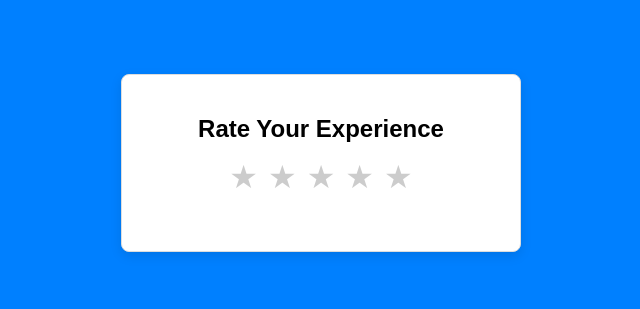
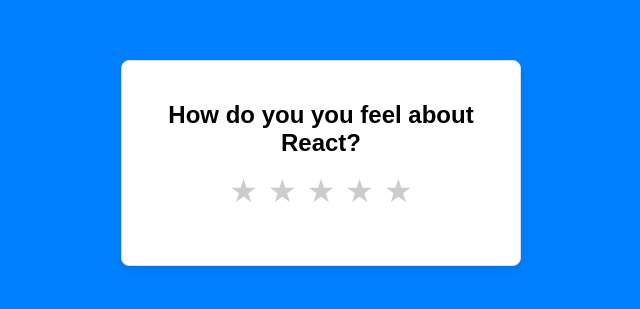
Before and after one commit to marcmoxey/ModernReact, a React (Vite) app in the folder ModernReact/Recact Fundamentals/Vite Dev Server and Buiid Tool/rating-ui/: page / in a window 1280 px wide. Shown: the part 237-546 px from the top of the page, without its empty margins (319-959 px from the left). Built offline with nearby package versions, Linux system fonts and the light colour scheme.

Commit message:
Learn component props

```diff
--- a/ModernReact/Recact Fundamentals/Vite Dev Server and Buiid Tool/rating-ui/src/App.jsx
+++ b/ModernReact/Recact Fundamentals/Vite Dev Server and Buiid Tool/rating-ui/src/App.jsx
@@ -4,7 +4,7 @@
 
   return (
   <div>
-   <Rating/>
+   <Rating heading='How do you you feel about React?' feedbackMessages = {['Hate it', 'Dislike it', 'Meh', 'Like it', 'Love it' ]}/>
   </div> );
 }
 
--- a/ModernReact/Recact Fundamentals/Vite Dev Server and Buiid Tool/rating-ui/src/Components/Rating.jsx
+++ b/ModernReact/Recact Fundamentals/Vite Dev Server and Buiid Tool/rating-ui/src/Components/Rating.jsx
@@ -1,36 +1,36 @@
 import { useState } from "react";
 
-const Rating = () => {
+const Rating = ( {heading = 'Rate your experience', color='gold', feedbackMessages = ['Terrible', 'Poor', 'Fair', 'Good', 'Excellent']}) => {
+  // State to hold the current rating value (update the UI)
   const [rating, setRating] = useState(0);
   const[hover, setHover] = useState(0);
 
 
     const stars = Array.from({length: 5}, (_,i) => i + 1)
+    //const feedbackMessages = ['Terrible', 'Poor', 'Fair', 'Good', 'Excellent'];
 
 
   return (
     <div className="rating-container">
-      <h2>Rate Your Experience</h2>
+      <h2>{heading}</h2>
       <div className="stars">
         {stars.map((star) => (
-            <span onClick={() => setRating(star)}
+          <span
+            onClick={() => setRating(star)}
             onMouseEnter={() => setHover(star)}
-            onMouseLeave={() => setHover(0) }
+            onMouseLeave={() => setHover(0)}
             key={star}
-            className="star">{'\u2605'}</span>
+            //className={`star ${star <= ( hover|| rating) ? 'active' : '' }`}>
+            style={{ color: star <= (hover || rating) ? color : "#ccc" }}
+          >
+            {"\u2605"}
+          </span>
         ))}
       </div>
+      {rating > 0 && <p className="feedback">{feedbackMessages[rating - 1]}</p>}
     </div>
   );
 };
 
-// const styles = {
-//   container: {
-//     textAlign: "center",
-//     fontFamily: "Arial, sans-serif",
-//     padding: "20px",
-//   },
-//   heading: { color: 'red'}
-// }
 
 export default Rating;
```
